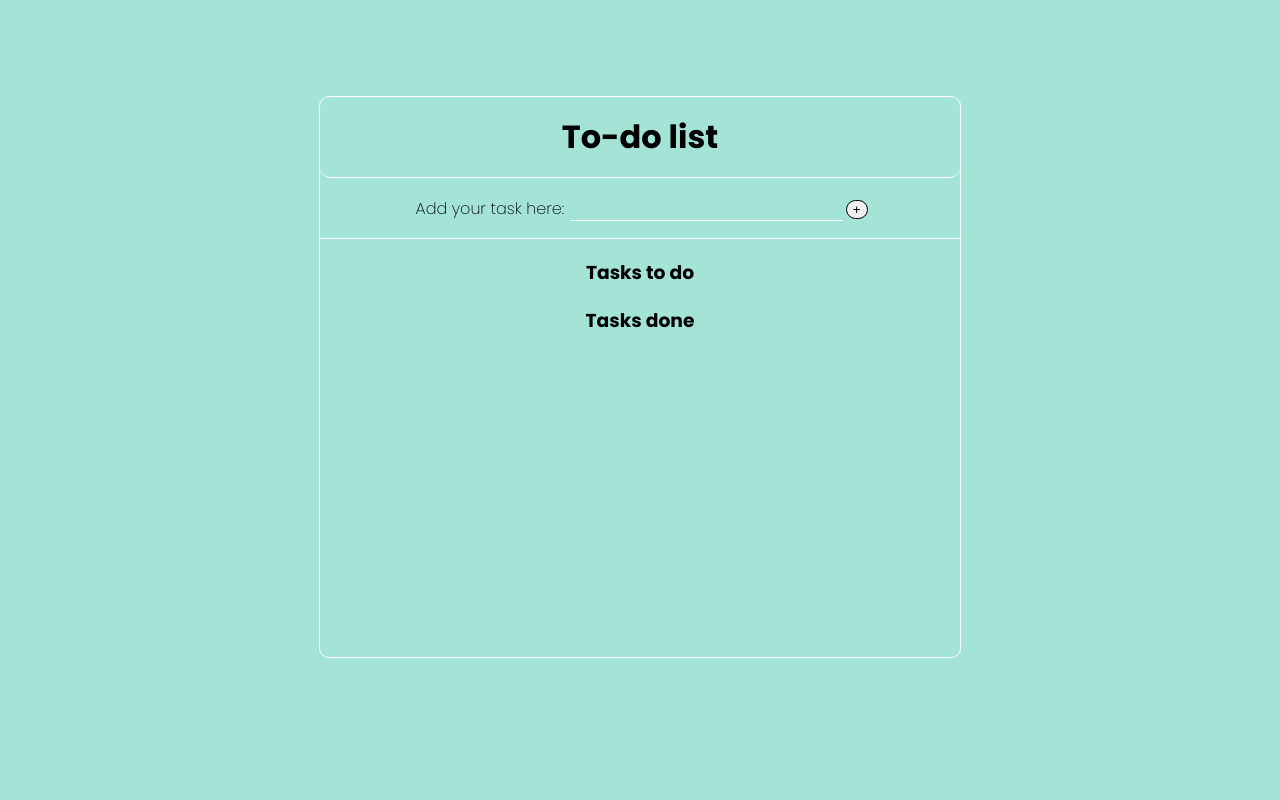
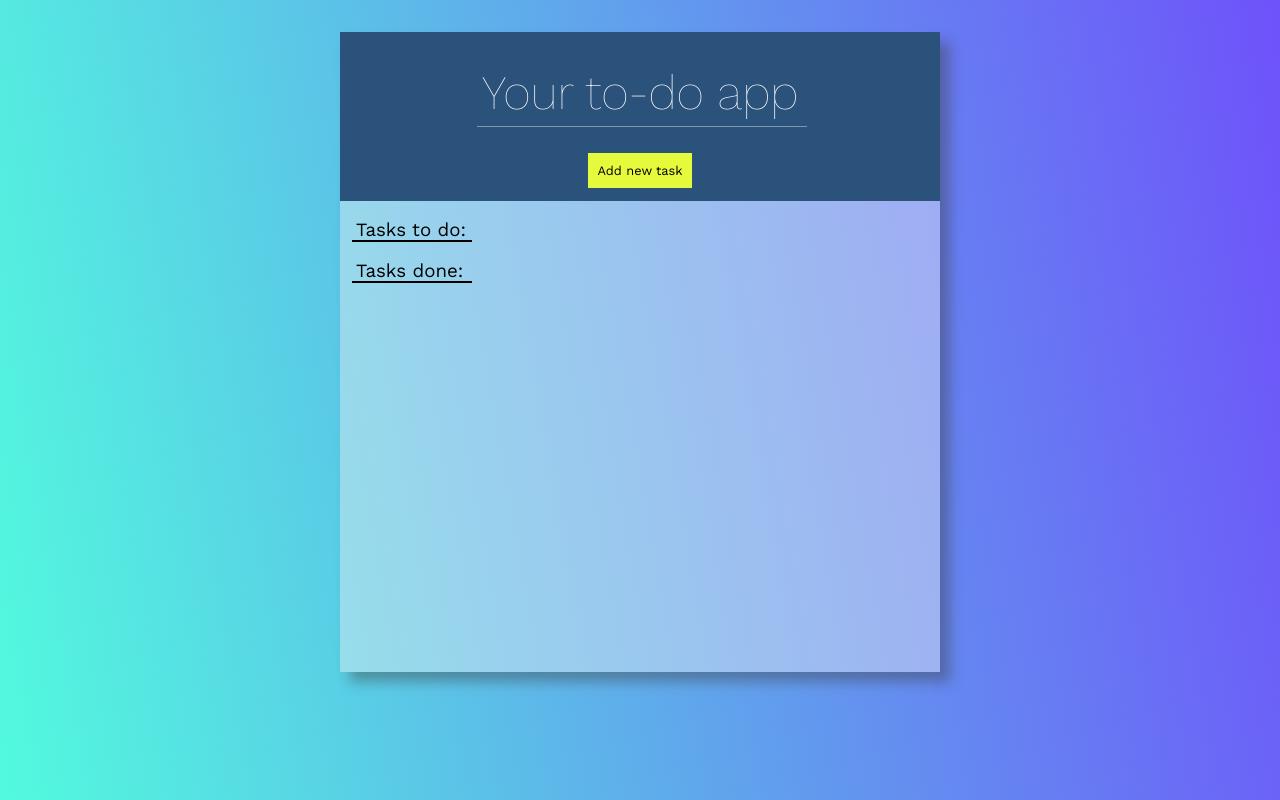
Before and after one commit to OlaFro/React-to-do, a React (Create React App) app: page / in a window 1280 px wide. Built offline with nearby package versions, Linux system fonts and the light colour scheme.

Commit message:
styling ready

```diff
--- a/src/AddTask.jsx
+++ b/src/AddTask.jsx
@@ -7,7 +7,8 @@ export default class AddTask extends Component {
         super(props);
         this.state={
             task: "",
-            isDone: false
+            isDone: false,
+            addTask: false,
         }
     }
 
@@ -20,16 +21,34 @@ export default class AddTask extends Component {
     handleSubmit = (e) =>{
         e.preventDefault();
         this.props.get({...this.state, id: uuidv4()})
-        this.setState({task: ""})
+        this.setState({task: "",
+        addTask: !this.state.addTask})
+    }
+
+    openTask = ()=>{
+        this.setState({
+            addTask: !this.state.addTask
+        })
     }
 
     render() {
-        return (
-            <div className="addTask">
-                <label htmlFor="task">Add your task here:</label>
-                <input onChange={this.handleChange} type="text" name="task" value={this.state.task}></input>
-                <button type="button" onClick={this.handleSubmit}>+</button>
-            </div>
-        )
+        let result;
+        console.log(this.state.addTask);
+        if (!this.state.addTask){
+            result =
+            (<div>
+            <button className="openAddTaskButton" onClick={this.openTask} type="button">Add new task</button>
+            </div>)
+        }else{
+            result =
+            (
+                <div className="addTask">
+                    <label htmlFor="task">Add your task here:</label>
+                    <input className="addTaskInput" onChange={this.handleChange} type="text" name="task" value={this.state.task}></input>
+                    <button className="addTaskButton" type="button" onClick={this.handleSubmit}>+</button>
+                </div>
+            )
+        }
+        return result
     }
 }
--- a/src/App.css
+++ b/src/App.css
@@ -1,8 +1,18 @@
-@import url("https://fonts.googleapis.com/css2?family=Poppins:wght@200;700&display=swap");
+@import url("https://fonts.googleapis.com/css2?family=Work+Sans:wght@100;400&display=swap");
+
+html {
+  box-sizing: border-box;
+}
+*,
+*:before,
+*:after {
+  box-sizing: inherit;
+}
 
 body {
+  height: 100vh;
   display: flex;
   justify-content: center;
-  background-color: #a3e4d7;
-  font-family: "Poppins", sans-serif;
+  background-image: linear-gradient(80deg, #52fade 0%, #6e52fa 100%);
+  font-family: "Work Sans", sans-serif;
 }
--- a/src/Display.jsx
+++ b/src/Display.jsx
@@ -49,10 +49,10 @@ export default class Display extends Component {
         let result;
         if(this.state.isEditing){
             result = (
-                <div>
+                <div className="display">
 
                     <form onSubmit={this.handleUpdate} >
-                        <input className="update" type="text" value={this.state.task} name="task" onChange={this.handleChange}/>
+                        <input type="text" value={this.state.task} name="task" onChange={this.handleChange}/>
                         <button>Save</button>
                     </form>
                 </div>
@@ -60,11 +60,13 @@ export default class Display extends Component {
         } else {
             result = <div className="display">
 
-            <button onClick={this.handleDone}>done</button>
+             <div>
+            <button className="doneButton" onClick={this.handleDone}>done</button>
             {this.props.content}
+            </div>
             <div>
             <button onClick={this.toggleForm}>edit</button>
-            <button onClick={this.handleRemove}>X</button>
+            <button className="deleteButton"onClick={this.handleRemove}>X</button>
             </div>
         </div>
 
--- a/src/DisplayDone.jsx
+++ b/src/DisplayDone.jsx
@@ -1,5 +1,5 @@
 import React, { Component } from 'react'
-import "./DisplayDone.css"
+import "./display.css"
 
 export default class DisplayDone extends Component {
 
@@ -28,12 +28,12 @@ export default class DisplayDone extends Component {
         return (
             <div>
                 <div className="display">
+             <div>
+             <button className="doneButton" onClick={this.handleDone}>undone</button>
+             {this.props.content}
+             </div>
+             <button onClick={this.handleRemove}>X</button>
 
-             <button onClick={this.handleDone}>undone</button>
-             {this.props.content}
-             <div>
-             <button onClick={this.handleRemove}>X</button>
-             </div>
          </div>
             </div>
         )
--- a/src/Main.jsx
+++ b/src/Main.jsx
@@ -79,12 +79,14 @@ export default class Main extends Component {
         return (
             <div className="Main">
                 <div className="header">
-                    <h1>To-do list</h1>
+                    <h1>Your to-do app</h1>
+                    <AddTask get={this.getTask} />
+
                 </div>
-                <AddTask get={this.getTask} />
-                <h3>Tasks to do </h3>
+
+                <h3 className="category">Tasks to do: </h3>
                 {displayTasks}
-                <h3>Tasks done</h3>
+                <h3 className="category">Tasks done:</h3>
                 {displayDoneTasks}
             </div>
         )
--- a/src/addTask.css
+++ b/src/addTask.css
@@ -1,13 +1,25 @@
-.addTask {
-  padding: 1rem 0 1rem 0;
-  border-bottom: 1px solid white;
-}
 label {
   padding: 0.4rem;
 }
 
-button {
-  border-radius: 999px;
-  border: 1px solid black;
-  margin: 0.2rem;
+.addTaskInput {
+  margin: 0.4rem;
+  font-family: "Work Sans", sans-serif;
+
+  background-color: transparent;
+  color: white;
+  border-bottom: 1px solid white;
 }
+
+input:focus {
+  outline: none;
+}
+
+.openAddTaskButton {
+  margin-bottom: 13px;
+}
+
+.addTaskButton {
+  padding: 0.25rem 0.5rem 0.25rem 0.5rem;
+  margin-bottom: 18px;
+}
--- a/src/display.css
+++ b/src/display.css
@@ -1,26 +1,28 @@
 .display {
-  padding: 0.7rem;
-  color: black;
-  height: 4rem;
+  padding: 0 0.7rem 0 0.7rem;
   display: flex;
   justify-content: space-between;
-  align-items: center;
-  font-size: 1.4rem;
-  border-bottom: 1px solid white;
+  margin-bottom: 0.3rem;
 }
 
-.update {
-  margin: 2rem 0 2rem 0;
+.doneButton {
+  margin-right: 0.3rem;
+}
+
+.deleteButton {
+  margin-left: 0.3rem;
 }
 
 input {
   border: none;
-  background-color: #a3e4d7;
+  margin: 0 0.4rem 0 3.43rem;
+  font-family: "Work Sans", sans-serif;
+  font-size: 1rem;
+  background-color: transparent;
   color: black;
-  border-bottom: 1px solid white;
-  font-size: 1.3rem;
+  border-bottom: 1px solid black;
 }
 
-.update {
-  margin-left: -13rem;
+.display:hover {
+  background-color: rgba(255, 255, 255, 0.4);
 }
--- a/src/main.css
+++ b/src/main.css
@@ -1,19 +1,60 @@
 .Main {
-  border: 1px solid white;
-  width: 50vw;
-  height: 70vh;
-  margin-top: 6rem;
+  background-color: rgb(242, 242, 242, 0.4);
+  width: 600px;
+  height: 80vh;
+  margin-top: 2rem;
   text-align: center;
-  border-radius: 10px;
+  box-shadow: 10px 10px 12px rgba(58, 58, 58, 0.4);
 }
 
 .header {
-  color: black;
-  padding: 1rem;
-  border-bottom: 1px solid white;
-  border-radius: 10px;
+  background-color: #2a527a;
+  color: white;
+  height: auto;
+  display: flex;
+  flex-direction: column;
+  align-items: center;
 }
 
 h1 {
-  margin: 0;
+  font-size: 3rem;
+  font-weight: 100;
+  position: relative;
 }
+
+h1::after {
+  content: "";
+  height: 0.5px;
+  width: 330px;
+  background-color: rgb(255, 255, 255, 0.4);
+  position: absolute;
+  left: -5px;
+  top: 62px;
+}
+
+button {
+  background-color: #e6fa3c;
+  border: none;
+  font-size: 0.8rem;
+  padding: 0.6rem;
+  border-radius: 0;
+  font-family: "Work Sans", sans-serif;
+  cursor: pointer;
+}
+
+.category {
+  text-align: left;
+  padding-left: 1rem;
+  font-weight: 400;
+  position: relative;
+}
+
+.category::after {
+  content: "";
+  height: 2px;
+  width: 120px;
+  background-color: rgba(0, 0, 0);
+  position: absolute;
+  left: 12px;
+  top: 21px;
+}
```
